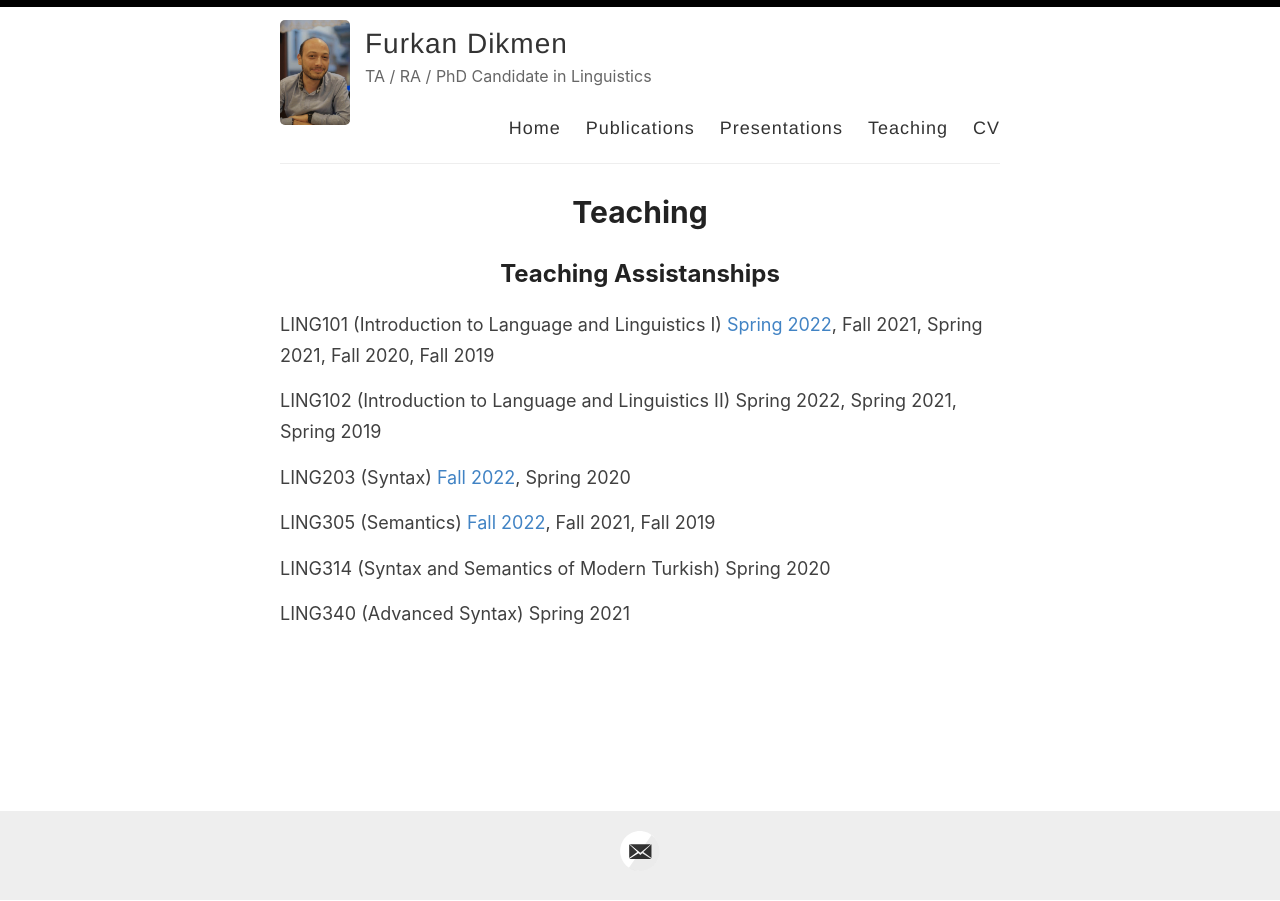
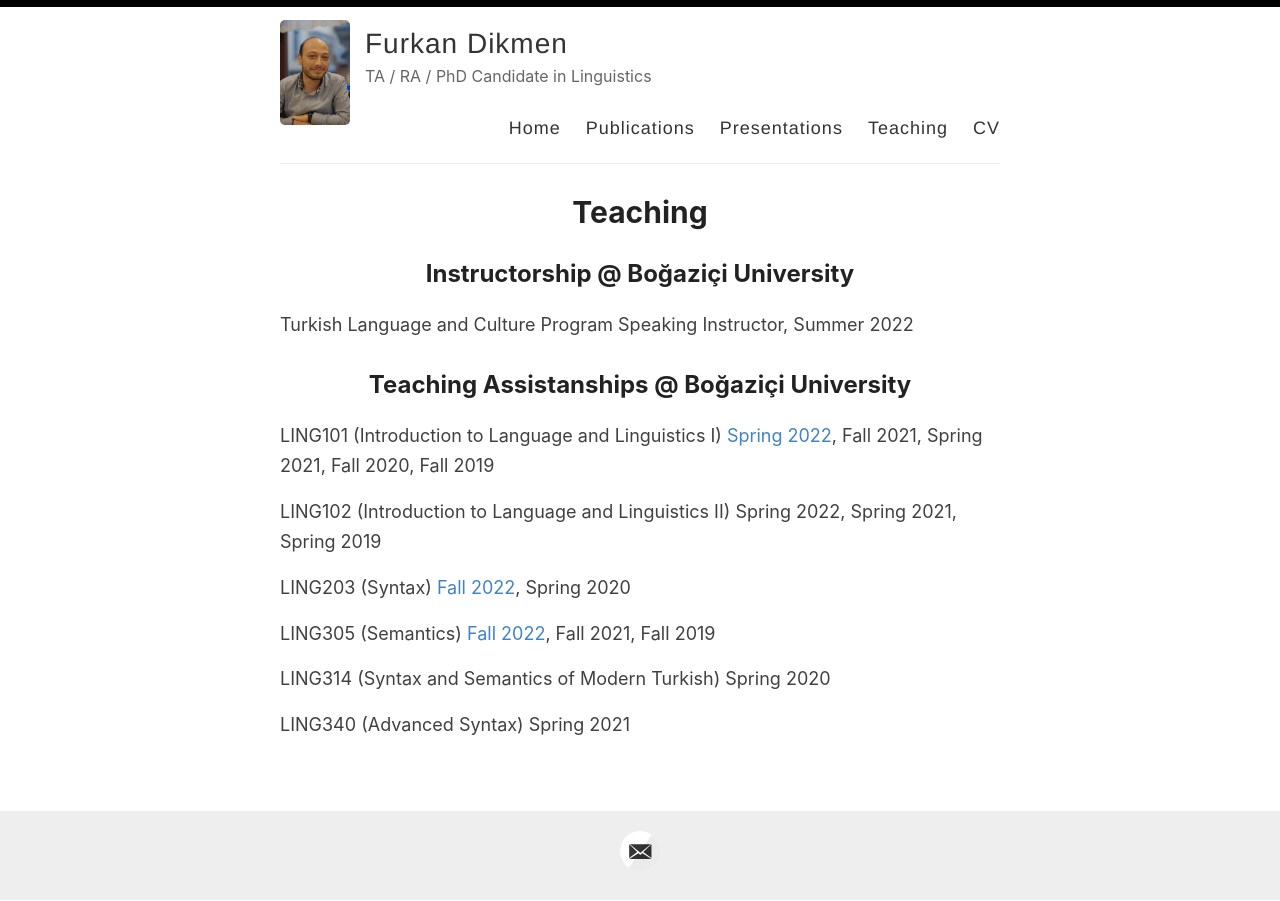
Before and after one commit to furkandikmen/furkandikmen.github.io, a Jekyll site: the page built from _pages/teaching.md, in a window 1280 px wide. Built offline with Jekyll 4.4.1, drawn with Linux system fonts in a browser that asks for light colours.

Commit message:
Update teaching.md

```diff
--- a/_pages/teaching.md
+++ b/_pages/teaching.md
@@ -4,7 +4,11 @@ title: Teaching
 permalink: /teaching/
 ---
 
-## Teaching Assistanships
+## Instructorship @ Boğaziçi University
+
+Turkish Language and Culture Program Speaking Instructor, Summer 2022
+
+## Teaching Assistanships @ Boğaziçi University
 
 LING101 (Introduction to Language and Linguistics I) [Spring 2022](https://furkandikmen.com/assets/syllabus/LING101_Spring 2022.pdf), Fall 2021, Spring 2021, Fall 2020, Fall 2019
 
```
